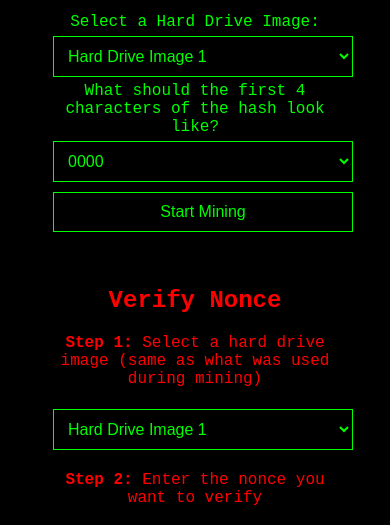
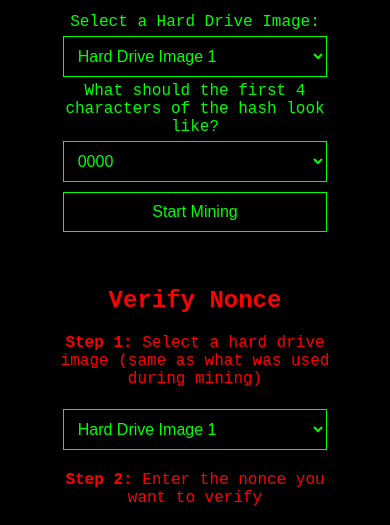
Before and after one commit to ferdiejamesnervida/nonce-race-demo, a plain HTML site: page index.html in a window 390 px wide. Shown: the part 277-802 px from the top of the page. Drawn offline with Linux system fonts and the light colour scheme.

Commit message:
Update index.html
Make site mobile-friendly and production-ready

```diff
--- a/index.html
+++ b/index.html
@@ -2,6 +2,7 @@
 <html lang="en">
 <head>
   <meta charset="UTF-8">
+  <meta name="viewport" content="width=device-width, initial-scale=1.0">
   <title>Nonce Race - Proof of Work Demo</title>
   <style>
     body {
@@ -14,7 +15,8 @@
     input, select, button {
       padding: 10px;
       margin: 5px;
-      width: 300px;
+      width: 90%;
+      max-width: 300px;
       font-size: 16px;
       background-color: black;
       color: #00ff00;
```
